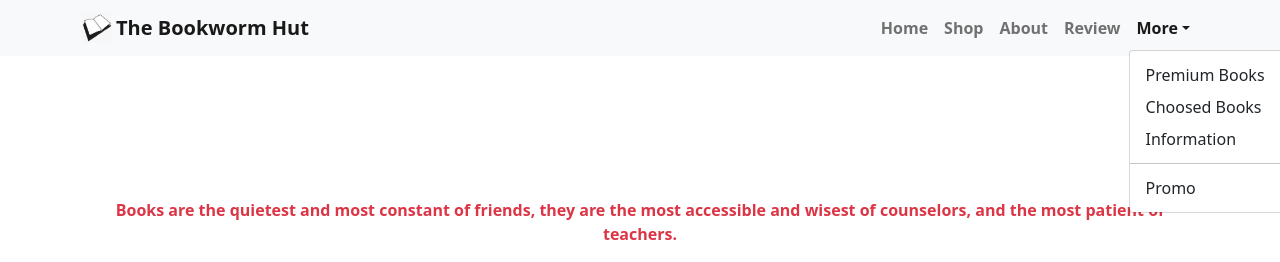
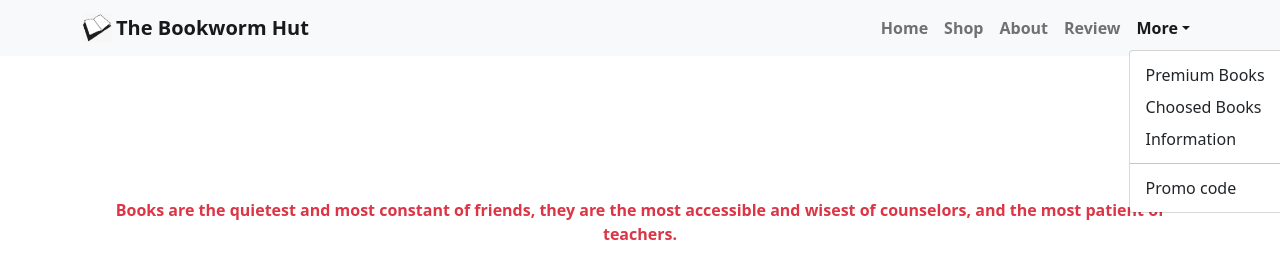
Before and after one commit to MirzaAyon/the-bookworm-hub, a React (Create React App) app: page / in a window 1280 px wide. Both pictures are taken after a click on the button "More". Shown: the top 262 px of the page. Built offline with nearby package versions, Linux system fonts and the light colour scheme.

Commit message:
full project done

```diff
--- a/src/components/Header/Header.js
+++ b/src/components/Header/Header.js
@@ -32,7 +32,7 @@ const Header = () => {
               <NavDropdown.Item href="#action/3.3">Information</NavDropdown.Item>
               <NavDropdown.Divider />
               <NavDropdown.Item href="#action/3.4">
-                Promo
+                Promo code
               </NavDropdown.Item>
             </NavDropdown>
           </Nav>
```
